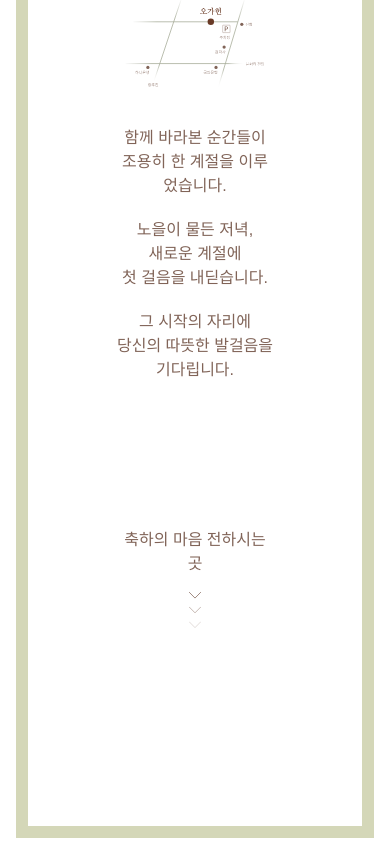
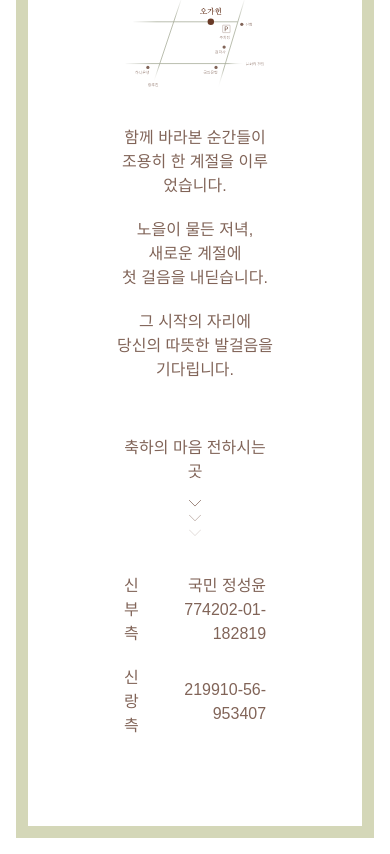
Before and after one commit to ryjn/wedding-inv, a React (Vite) app: page / in a window 390 px wide. Shown: the part 986-1840 px from the top of the page. Built offline with nearby package versions, Linux system fonts and the light colour scheme.

Commit message:
account info

```diff
--- a/src/components/sections/Contact.jsx
+++ b/src/components/sections/Contact.jsx
@@ -4,7 +4,21 @@ export const Contact = () => {
   return (
     <>
       <RevealOnScroll>
-        <section id="contact"></section>
+        <section
+          id="contact"
+          className="min-h-screen p-10 flex flex-col justify-center items-center relative gap-5"
+        >
+          <div className="flex w-[90%] md:w-[70%] justify-between items-center">
+            <h3 className="text-left font-medium">신부측</h3>
+            <div className="flex-grow border-t border-gray-300 mx-4"></div>
+            <p className="text-right">국민 정성윤 774202-01-182819</p>
+          </div>
+          <div className="flex w-[90%] md:w-[70%] justify-between items-center">
+            <h3 className="text-left font-medium">신랑측</h3>
+            <div className="flex-grow border-t border-gray-300 mx-4"></div>
+            <p className="text-right">219910-56-953407</p>
+          </div>
+        </section>
       </RevealOnScroll>
     </>
   );
--- a/src/components/sections/Map.jsx
+++ b/src/components/sections/Map.jsx
@@ -30,11 +30,29 @@ export const Map = () => {
             당신의 따뜻한 발걸음을 기다립니다.
           </p>
         </div>
-        <div className="flex-1">
-          <h3 className="py-4 text-base md:text-2xl text-center">
+        <div className="flex-1 pt-4">
+          <h3 className="pb-4 text-base md:text-2xl text-center">
             축하의 마음 전하시는 곳
           </h3>
           <img src={DownArrow} className="w-3 md:w-4 h-auto mx-auto" />
+        </div>
+        <div className="flex w-[90%] md:w-[70%] justify-between items-center">
+          <h3 className="text-base md:text-2xl text-left font-medium">
+            신부측
+          </h3>
+          <div className="flex-grow border-t border-gray-300 mx-4"></div>
+          <p className="text-base md:text-2xl text-right font-light">
+            국민 정성윤 774202-01-182819
+          </p>
+        </div>
+        <div className="flex w-[90%] md:w-[70%] justify-between items-center">
+          <h3 className="text-base md:text-2xl text-left font-medium">
+            신랑측
+          </h3>
+          <div className="flex-grow border-t border-gray-300 mx-4"></div>
+          <p className="text-base md:text-2xl text-right font-light">
+            219910-56-953407
+          </p>
         </div>
       </section>
     </RevealOnScroll>
```
